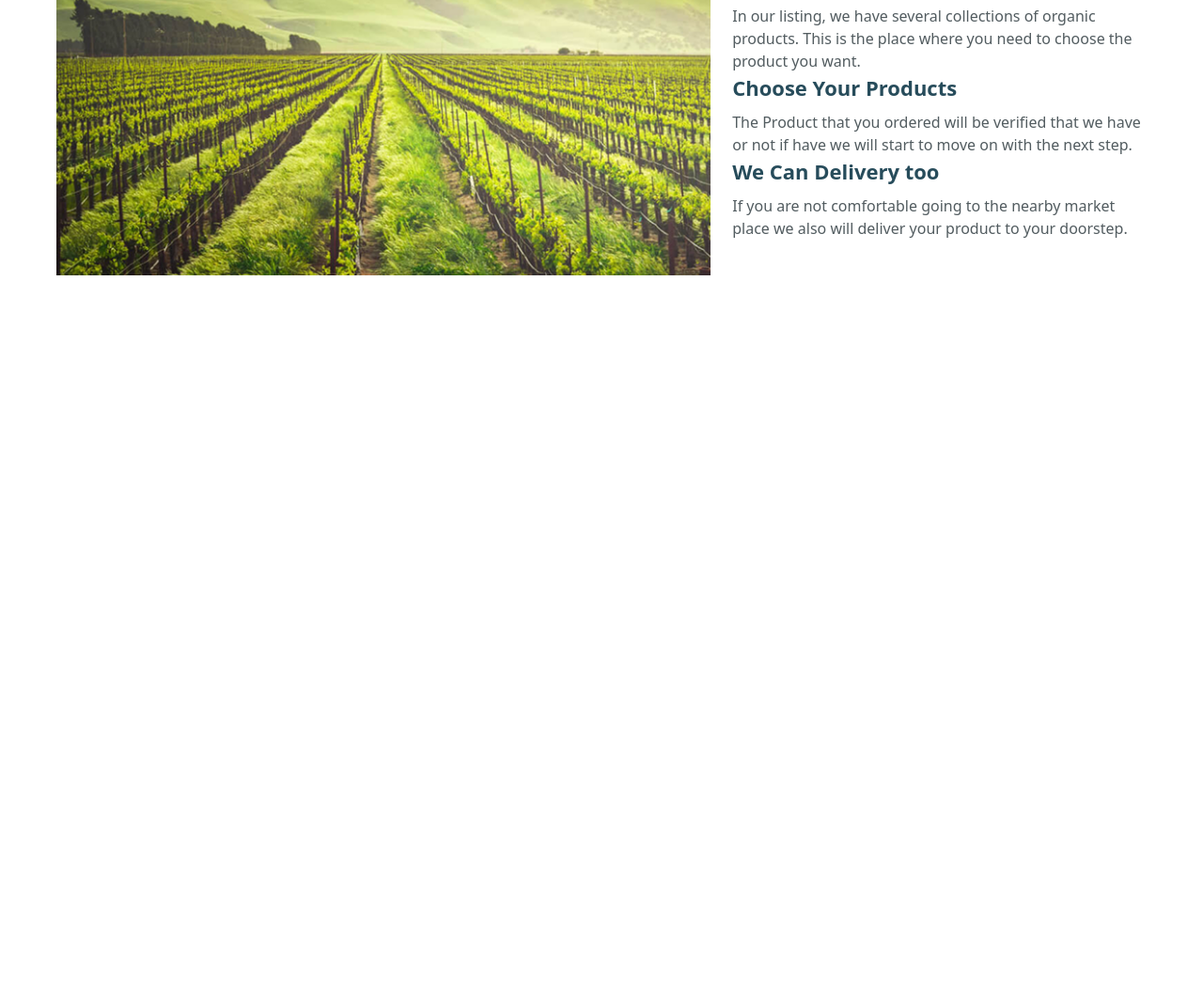
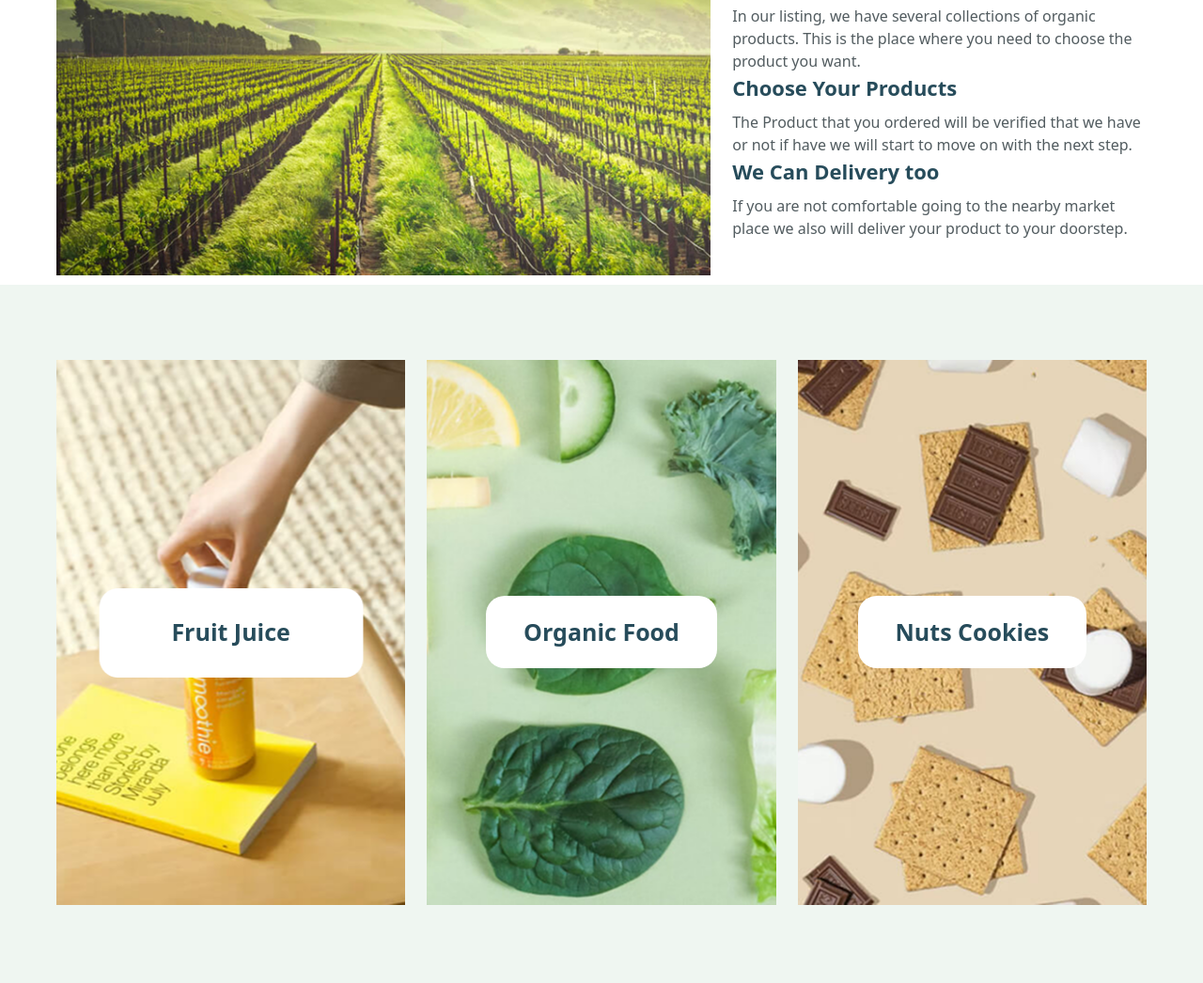
Before and after one commit to MuhammadRahmatulloev/Organick, a website: page src/index.html in a window 1280 px wide. Shown: the part 4652-5698 px from the top of the page at 94% size. Before the commit the page ends 4945 px from the top, so only its background shows below. Drawn offline with nearby package versions, Linux system fonts and the light colour scheme; files that its build step writes are made by us from their sources.

Commit message:
types-of-food-section created

```diff
--- a/src/index.html
+++ b/src/index.html
@@ -215,6 +215,25 @@
                 </div>
             </div>
         </section>
+        <section class="w-full h-450 lg:h-200 lg:mt-10 flex justify-center items-center bg-[#EFF6F1]">
+            <div class="max-w-300 w-full h-[85%] p-5 flex flex-col gap-5 lg:gap-0 lg:justify-between lg:flex-row">
+                <div class="w-full lg:w-[32%] h-145 bg-[url(./image/diff1.png)] bg-no-repeat bg-cover bg-center flex justify-center items-center">
+                    <button class="px-10 py-5 text-[#274C5B] text-[25px] font-bold bg-white rounded-[20px]">
+                        Fruit Juice
+                    </button>
+                </div>
+                <div class="w-full lg:w-[32%] h-145 bg-[url(./image/diff2.png)] bg-no-repeat bg-cover bg-center flex justify-center items-center">
+                    <button class="px-10 py-5 text-[#274C5B] text-[25px] font-bold bg-white rounded-[20px]">
+                        Organic Food
+                    </button>
+                </div>
+                <div class="w-full lg:w-[32%] h-145 bg-[url(./image/diff3.png)] bg-no-repeat bg-cover bg-center flex justify-center items-center">
+                    <button class="px-10 py-5 text-[#274C5B] text-[25px] font-bold bg-white rounded-[20px]">
+                        Nuts Cookies
+                    </button>
+                </div>
+            </div>
+        </section>
     </main>
 </body>
 </html>
```
Also changed, not shown: src/image/diff1.png (added), src/image/diff2.png (added), src/image/diff3.png (added).
